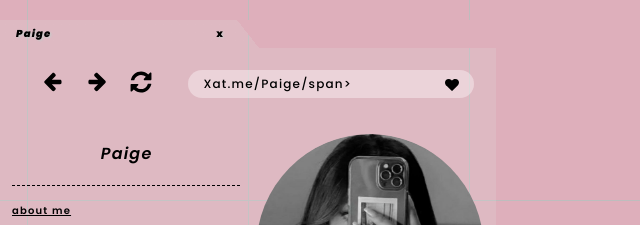
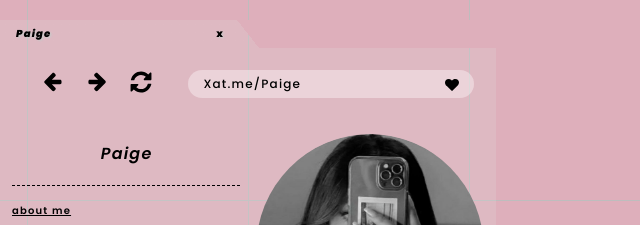
Before and after one commit to Brattyx/leanne, a plain HTML site: page index.html in a window 1280 px wide. Shown: the part 200-425 px from the top of the page, 392-1032 px from the left. Drawn offline with Linux system fonts and the light colour scheme.

Commit message:
Update index.html

```diff
--- a/index.html
+++ b/index.html
@@ -54,7 +54,7 @@
 								<div>
 									<ul id="buttons01" class="buttons">
 										<li>
-											<a href="#home" class="button n01"><svg><use xlink:href="assets/icons.svg#heart"></use></svg><span class="label">Xat.me/Paige/span></a>
+											<a href="#home" class="button n01"><svg><use xlink:href="assets/icons.svg#heart"></use></svg><span class="label">Xat.me/Paige</span></a>
 										</li>
 									</ul>
 								</div>
```
